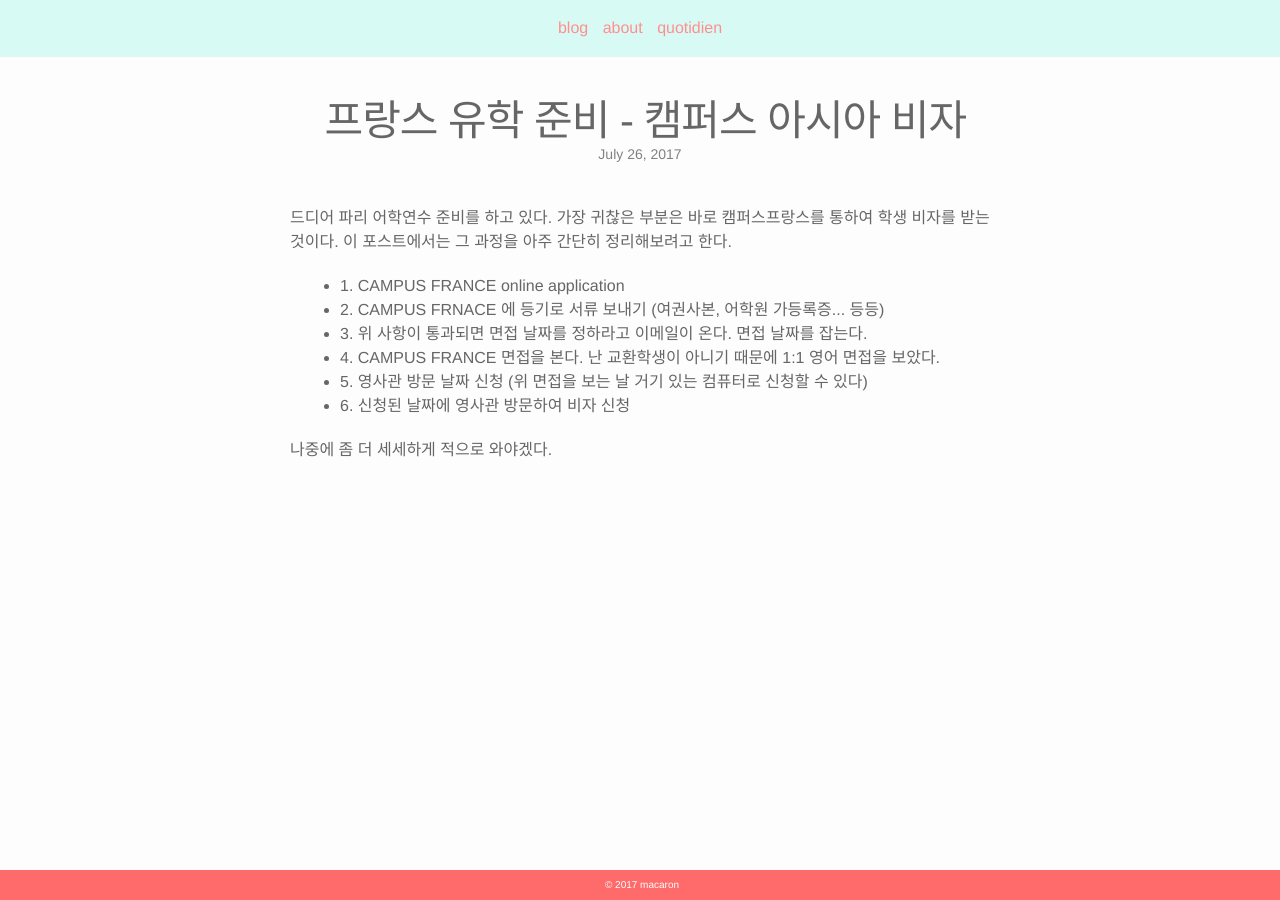
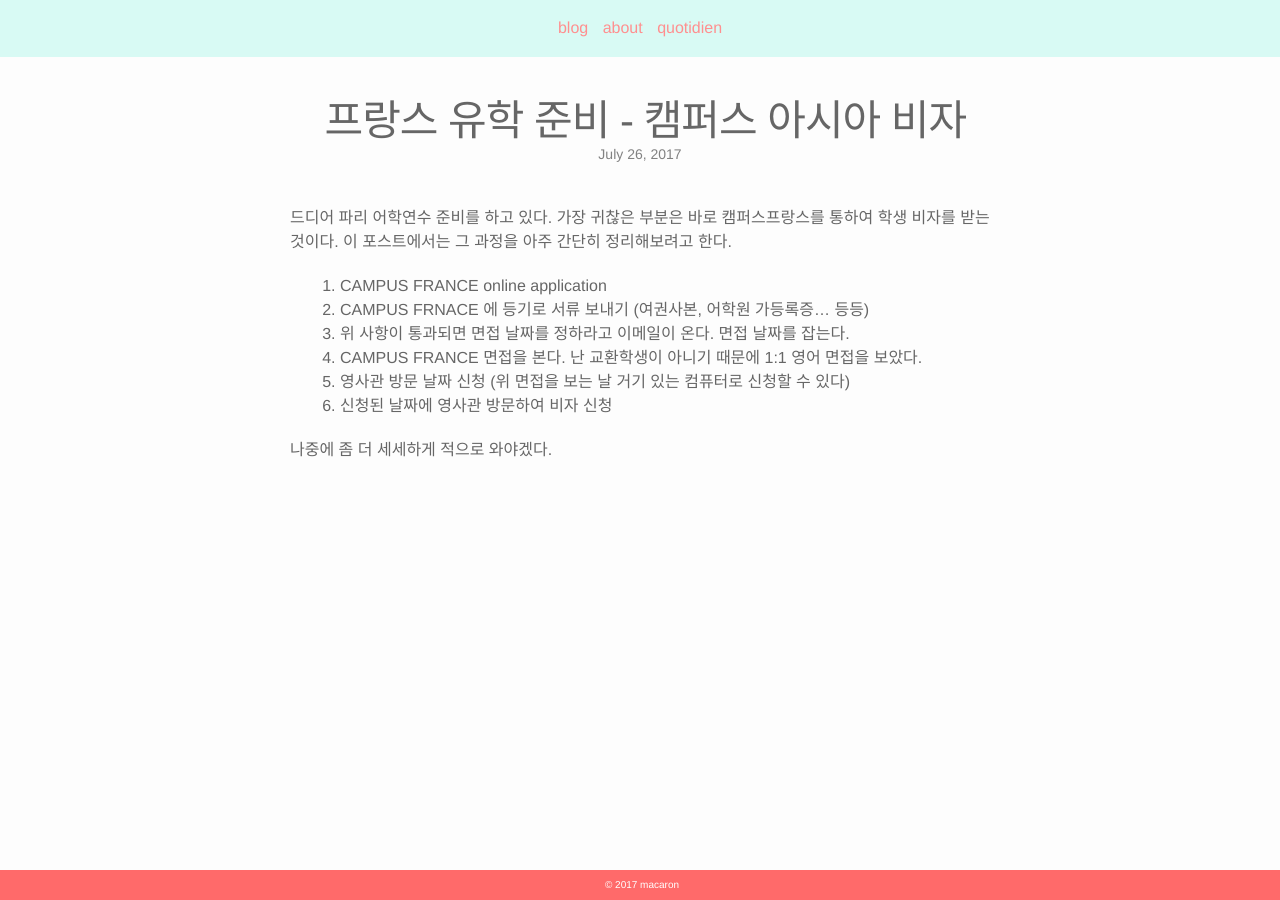
Before and after one commit to earlgreymacaron/earlgreymacaron-oldsitedraft, a Jekyll site: the page built from _posts/2017-07-26-title.markdown, in a window 1280 px wide. Built offline with Jekyll 4.4.1, drawn with Linux system fonts in a browser that asks for light colours; nearby versions of some CDN libraries.

Commit message:
Update 2017-07-26-title.markdown

```diff
--- a/_posts/2017-07-26-title.markdown
+++ b/_posts/2017-07-26-title.markdown
@@ -6,13 +6,11 @@ date: 2017-07-26
 
 드디어 파리 어학연수 준비를 하고 있다. 가장 귀찮은 부분은 바로 캠퍼스프랑스를 통하여 학생 비자를 받는 것이다. 이 포스트에서는 그 과정을 아주 간단히 정리해보려고 한다.
 
-<ul>
-  <li> 1. CAMPUS FRANCE online application </li>
-  <li> 2. CAMPUS FRNACE 에 등기로 서류 보내기 (여권사본, 어학원 가등록증... 등등) </li>
-  <li> 3. 위 사항이 통과되면 면접 날짜를 정하라고 이메일이 온다. 면접 날짜를 잡는다. </li>
-  <li> 4. CAMPUS FRANCE 면접을 본다. 난 교환학생이 아니기 때문에 1:1 영어 면접을 보았다. </li>
-  <li> 5. 영사관 방문 날짜 신청 (위 면접을 보는 날 거기 있는 컴퓨터로 신청할 수 있다) </li>
-  <li> 6. 신청된 날짜에 영사관 방문하여 비자 신청 </li>
-</ul>
+  1. CAMPUS FRANCE online application
+  2. CAMPUS FRNACE 에 등기로 서류 보내기 (여권사본, 어학원 가등록증... 등등)
+  3. 위 사항이 통과되면 면접 날짜를 정하라고 이메일이 온다. 면접 날짜를 잡는다.
+  4. CAMPUS FRANCE 면접을 본다. 난 교환학생이 아니기 때문에 1:1 영어 면접을 보았다.
+  5. 영사관 방문 날짜 신청 (위 면접을 보는 날 거기 있는 컴퓨터로 신청할 수 있다)
+  6. 신청된 날짜에 영사관 방문하여 비자 신청
 
 나중에 좀 더 세세하게 적으로 와야겠다.
```
